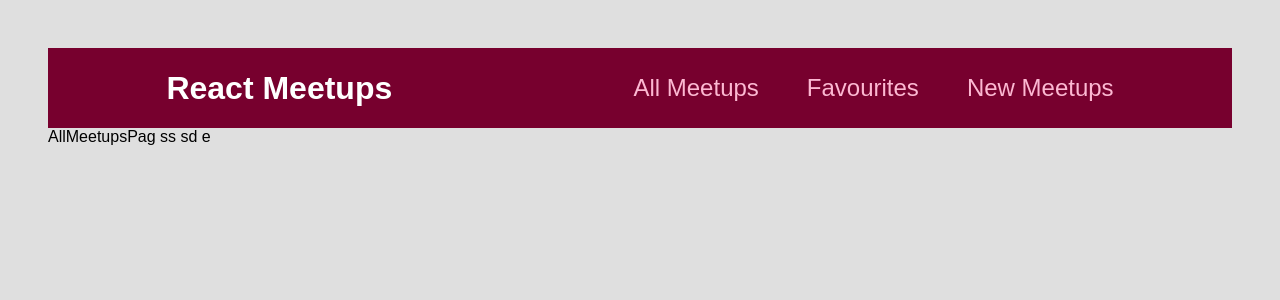
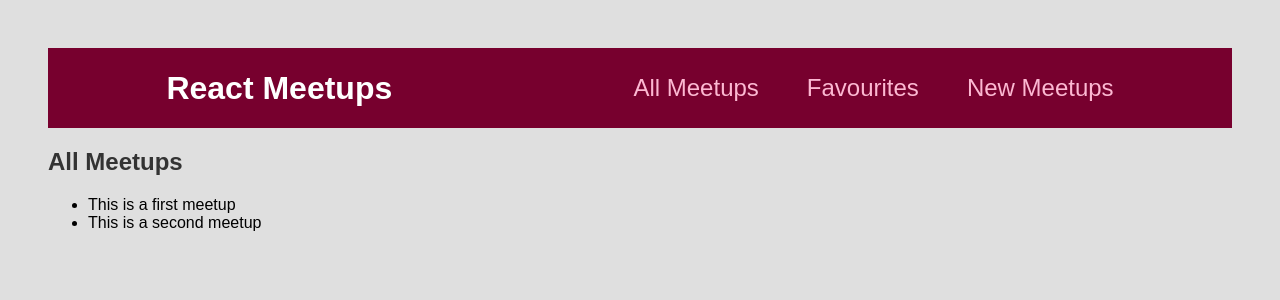
Before and after one commit to tony2tones/react-course, a React (Create React App) app: page / in a window 1280 px wide. Shown: the top 300 px of the page. Built offline with nearby package versions, Linux system fonts and the light colour scheme.

Commit message:
building other components and adding styles

```diff
--- a/src/pages/AllMeetups.js
+++ b/src/pages/AllMeetups.js
@@ -1,6 +1,35 @@
+const DUMMY_DATA = [
+  {
+    id: "m1",
+    title: "This is a first meetup",
+    image:
+      "https://upload.wikimedia.org/wikipedia/commons/thumb/d/d3/Stadtbild_M%C3%BCnchen.jpg/2560px-Stadtbild_M%C3%BCnchen.jpg",
+    address: "Meetupstreet 5, 12345 Meetup City",
+    description:
+      "This is a first, amazing meetup which you definitely should not miss. It will be a lot of fun!",
+  },
+  {
+    id: "m2",
+    title: "This is a second meetup",
+    image:
+      "https://upload.wikimedia.org/wikipedia/commons/thumb/d/d3/Stadtbild_M%C3%BCnchen.jpg/2560px-Stadtbild_M%C3%BCnchen.jpg",
+    address: "Meetupstreet 5, 12345 Meetup City",
+    description:
+      "This is a first, amazing meetup which you definitely should not miss. It will be a lot of fun!",
+  },
+];
+
 function AllMeetupsPage() {
-    return <div>AllMeetupsPag ss sd e</div>
+  return (
+    <section>
+      <h1>All Meetups</h1>
+      <ul>
+      {DUMMY_DATA.map((meetup) => {
+          return <li key={meetup.id}>{meetup.title}</li>
+      })}
+      </ul>
+    </section>
+  );
 }
 
-
 export default AllMeetupsPage;
```
Also changed, not shown: src/components/meetups/MeetupItem.js (added, +21 -0 lines), src/components/meetups/MeetupItem.module.css (added, +46 -0 lines), src/components/meetups/MeetupList.js (added, +7 -0 lines).
